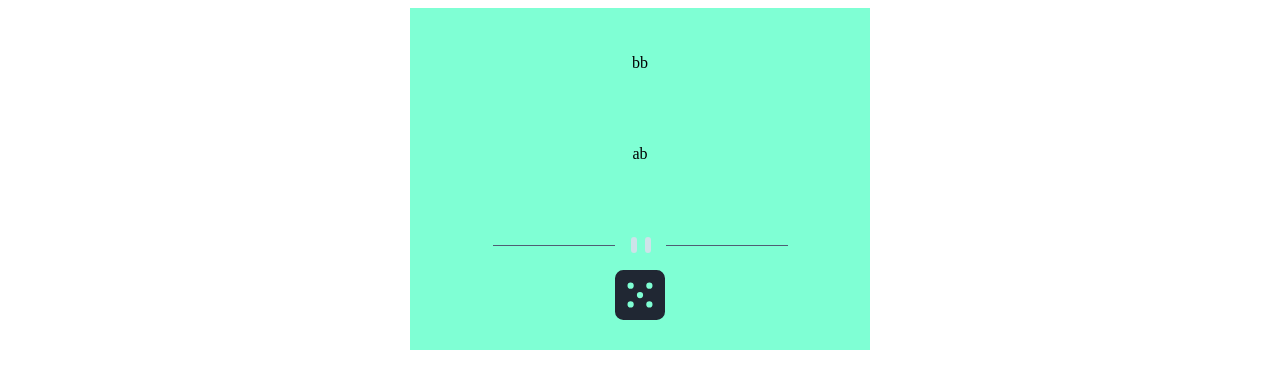
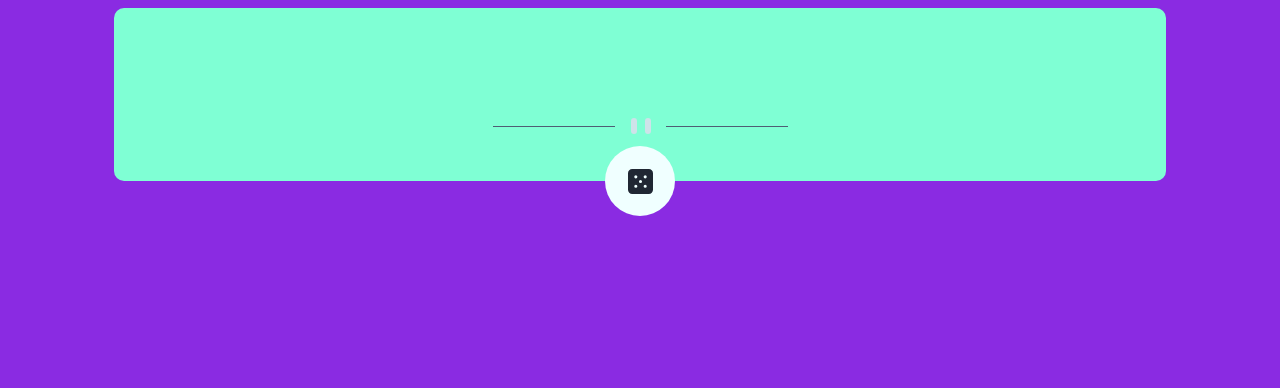
Before and after one commit to skjyrte/advice-generator-app, a plain HTML site: page index.html in a window 1280 px wide. Drawn offline with Linux system fonts and the light colour scheme.

Commit message:
script done

```diff
--- a/index.html
+++ b/index.html
@@ -11,6 +11,12 @@
       href="./images/favicon-32x32.png"
     />
 
+    <link rel="preconnect" href="https://fonts.googleapis.com" />
+    <link rel="preconnect" href="https://fonts.gstatic.com" crossorigin />
+    <link
+      href="https://fonts.googleapis.com/css2?family=Manrope:wght@800&display=swap"
+      rel="stylesheet"
+    />
     <link rel="stylesheet" href="./styles/styles.css" />
 
     <title>Frontend Mentor | Advice generator app</title>
@@ -18,8 +24,8 @@
 
   <body>
     <div class="frame">
-      <p class="adviceNo">bb</p>
-      <p class="adviceContent">ab</p>
+      <p class="adviceNo"></p>
+      <p class="adviceContent"></p>
       <div class="patternDivider">
         <img src="./images/pattern-divider-mobile.svg" />
       </div>
--- a/script/script.js
+++ b/script/script.js
@@ -5,8 +5,8 @@ function getAdvice() {
     .then((obj) => obj)
     .then((obj) => {
       document.querySelector(".adviceContent").classList.remove("errorClass");
-      document.querySelector(".adviceNo").innerHTML = obj.id;
-      document.querySelector(".adviceContent").innerHTML = obj.advice;
+      document.querySelector(".adviceNo").innerHTML = `ADVICE #${obj.id}`;
+      document.querySelector(".adviceContent").innerHTML = `"${obj.advice}"`;
     })
     .catch(() => {
       document.querySelector(".adviceContent").innerHTML =
--- a/styles/styles.css
+++ b/styles/styles.css
@@ -1,21 +1,31 @@
-.body {
+html {
+  font-family: "Manrope", sans-serif;
+  font-weight: 800;
+}
+
+body {
   background-color: blueviolet;
 }
 
 .frame {
-  width: 400px;
+  width: 80%;
   margin-left: auto;
   margin-right: auto;
   background-color: aquamarine;
   display: flex;
   flex-direction: column;
-  padding: 30px;
+  justify-content: center;
+  padding: 30px 20px 30px 20px;
+  border-radius: 10px;
 }
 
 .adviceNo {
   display: flex;
   justify-content: center;
   align-items: center;
+  margin-top: 0;
+  font-size: 12px;
+  letter-spacing: 2px;
 }
 
 .adviceContent {
@@ -23,25 +33,33 @@
   justify-content: center;
   align-items: center;
   text-align: center;
-  height: 100px;
+
+  font-size: 28px;
 }
 
 .patternDivider {
   display: flex;
   justify-content: center;
   align-items: center;
-  height: 50px;
+  height: 40px;
 }
 
 .diceImage {
+  background-color: azure;
   display: flex;
   justify-content: center;
   align-items: center;
-  height: 50px;
+  width: 70px;
+  height: 70px;
+  border-radius: 50%;
+  margin-left: auto;
+  margin-right: auto;
+  margin-bottom: -65px;
 }
 
 .diceImage > img {
-  height: 100%;
+  height: 25px;
+  width: 25px;
 }
 
 .errorClass {
```
